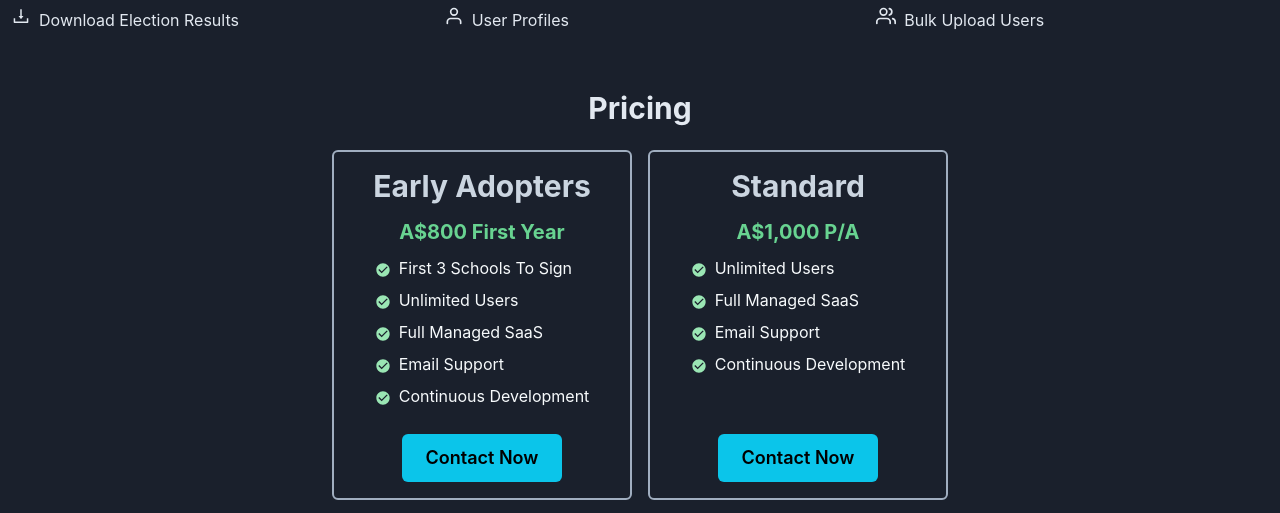
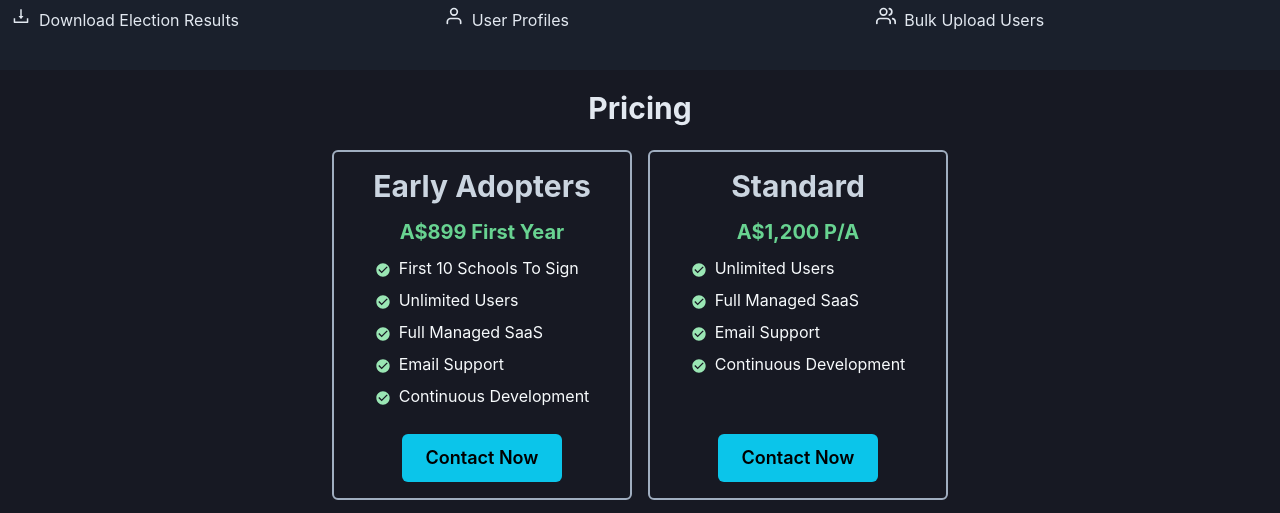
Before and after one commit to Ol1BoT/votur-marketing, a Next.js app: page / in a window 1280 px wide. Shown: the part 1430-1943 px from the top of the page. Built offline with nearby package versions, Linux system fonts and the light colour scheme.

Commit message:
changed pricing

```diff
--- a/pages/index.tsx
+++ b/pages/index.tsx
@@ -204,7 +204,7 @@ const Home: NextPage = () => {
         </Flex>
       </Box>
       <Box
-        bg="gray.800"
+        bg="gray.900"
         display="flex"
         flexDir="column"
         justifyContent="center"
@@ -230,12 +230,12 @@ const Home: NextPage = () => {
               Early Adopters
             </Heading>{" "}
             <Heading size="md" color="green.300" mt="4">
-              A$800 First Year
+              A$899 First Year
             </Heading>
             <List color="gray.50" mt="3" spacing="2">
               <ListItem>
                 <ListIcon as={MdCheckCircle} color="green.200" />
-                First 3 Schools To Sign
+                First 10 Schools To Sign
               </ListItem>
               <ListItem>
                 <ListIcon as={MdCheckCircle} color="green.200" />
@@ -274,7 +274,7 @@ const Home: NextPage = () => {
               Standard
             </Heading>{" "}
             <Heading size="md" color="green.300" mt="4">
-              A$1,000 P/A
+              A$1,200 P/A
             </Heading>
             <List color="gray.50" mt="3" spacing="2">
               <ListItem>
```
